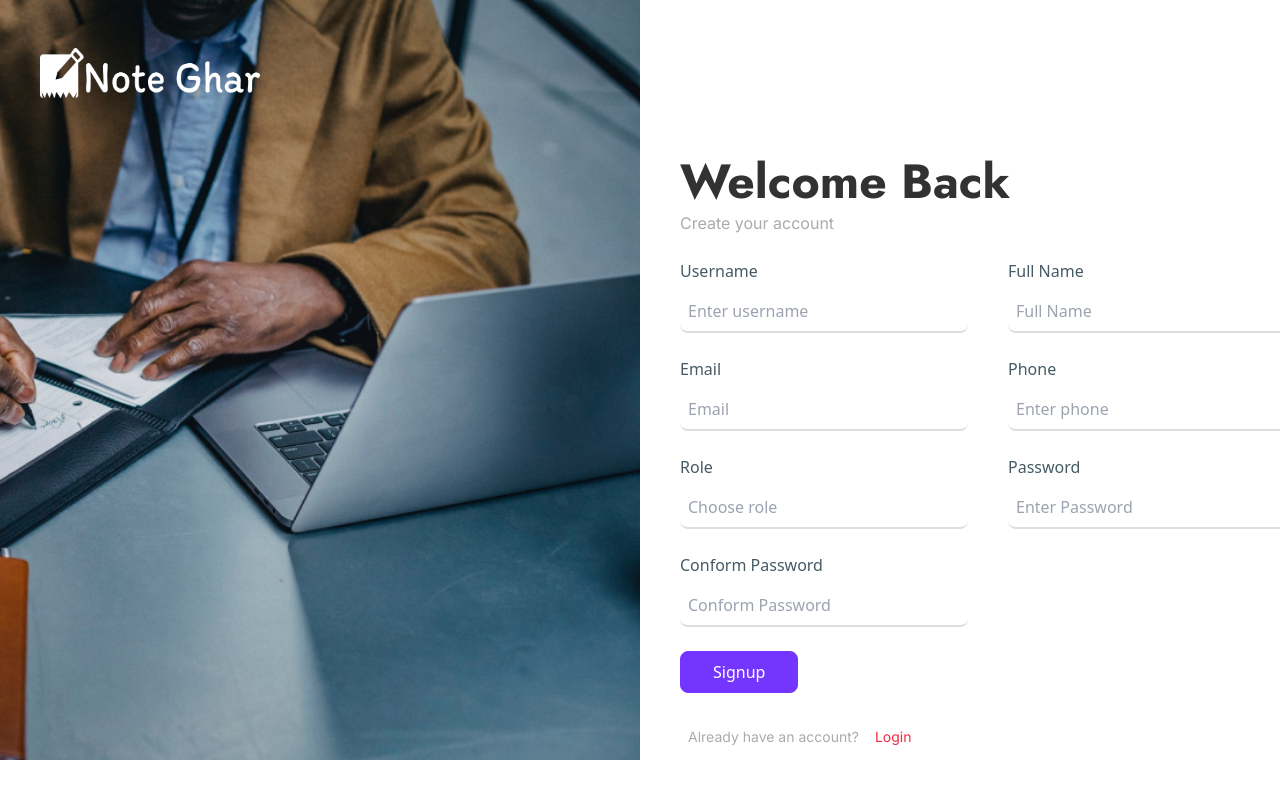
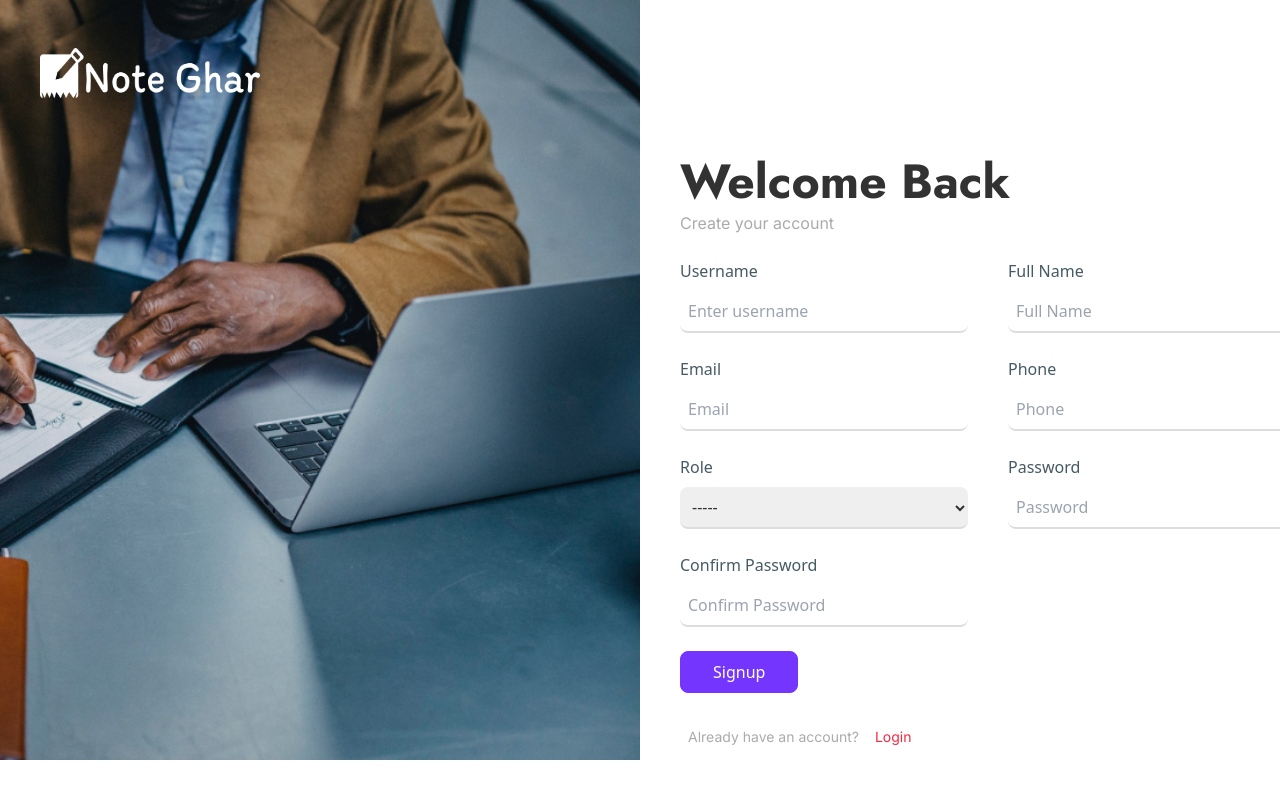
Before and after one commit to ujjwol75/Note-Management-System, a Next.js app: page /Signup in a window 1280 px wide. Built offline with nearby package versions, Linux system fonts and the light colour scheme.

Commit message:
Reusable formik components

```diff
--- /dev/null
+++ b/src/components/formikComponent/CustomeDropdown.tsx
@@ -0,0 +1,35 @@
+import React from "react";
+import { Field, ErrorMessage } from "formik";
+
+type Props = {
+    options: any,
+    name: any,
+    label: any
+};
+
+const CustomeDropdown = (props: Props) => {
+    const {options, name, label} = props;
+  return (
+    <div>
+      <h2 className="text-md text-[#455A64] mb-2 text-Inter font-medium">
+        {label}
+      </h2>
+      <label>
+        <Field
+          name={name}
+          as="select"
+          className="outline-none border-b-2 border-tgray p-2 rounded-lg w-48 sm:w-60 md:w-72"
+        >
+          {options.map((item: any) => (
+            <option className="text-black" key={item.id} value={item.name}>
+              {item.name}
+            </option>
+          ))}
+        </Field>
+
+        <ErrorMessage name={name} component="div" />
+      </label>
+    </div>
+  );
+};
+export default CustomeDropdown;
--- /dev/null
+++ b/src/components/formikComponent/CustomeField.tsx
@@ -0,0 +1,31 @@
+import React from "react";
+import { Field, ErrorMessage } from "formik";
+
+type Props = {
+  label: any;
+  fieldname: any;
+  type: any;
+  name: any;
+};
+
+const CustomeField = (props: Props) => {
+  const { label, fieldname, type, name } = props;
+  return (
+    <div>
+      <h2 className="text-md text-[#455A64] mb-2 text-Inter font-medium">
+        {label}
+      </h2>
+      <label>
+        <Field
+          className="outline-none border-b-2 border-tgray p-2 rounded-lg w-48 sm:w-60 md:w-72"
+          placeholder={fieldname}
+          type={type}
+          name={name}
+        />
+
+        <ErrorMessage name={name} component="div" />
+      </label>
+    </div>
+  );
+};
+export default CustomeField;
--- a/src/components/signup/Signupcomponent.tsx
+++ b/src/components/signup/Signupcomponent.tsx
@@ -3,11 +3,19 @@ import Image from "next/image";
 import Link from "next/link";
 import { Formik, Form, Field, ErrorMessage } from "formik";
 import * as Yup from "yup";
+import CustomeField from "../formikComponent/CustomeField";
+import CustomeDropdown from "../formikComponent/CustomeDropdown";
 
 type Props = {
   signUpHandler: any;
   message: any;
 };
+
+const options = [
+  { id: 0, name: "-----" },
+  { id: 1, name: "Teacher" },
+  { id: 2, name: "Student" },
+];
 
 const signupFormInitalValue = {
   username: "",
@@ -26,7 +34,11 @@ const formValidation = Yup.object().shape({
     .required("Password is Required"),
   email: Yup.string().email("Invalid email").required("Email is required"),
   username: Yup.string().required("Username is required!"),
-  confirm_password: Yup.string().required("Confirm password is required!"),
+  confirm_password: Yup.string()
+    .oneOf([Yup.ref("password"), ""], "Password must match")
+    .required("Required"),
+  phone: Yup.string().required("Phone number required!"),
+  role: Yup.string().required("Must select one option!"),
 });
 
 const Signupcomponent = (props: Props) => {
@@ -87,118 +99,57 @@ const Signupcomponent = (props: Props) => {
                   </p>
                 </div>
                 <div className="flex space-x-10 mt-9">
-                  <div>
-                    <h2 className="text-md text-[#455A64] mb-2 text-Inter font-medium">
-                      Username
-                    </h2>
-                    <label>
-                      <Field
-                        className="outline-none border-b-2 border-tgray p-2 rounded-lg w-48 sm:w-60 md:w-72"
-                        placeholder="Enter username"
-                        type="text"
-                        name="username"
-                      />
-
-                      <ErrorMessage name="username" component="div" />
-                    </label>
-                  </div>
-                  <div>
-                    <h2 className="text-md text-[#455A64] mb-2 text-Inter font-medium">
-                      Full Name
-                    </h2>
-
-                    <label>
-                      <Field
-                        className="outline-none border-b-2 border-tgray p-2 rounded-lg w-48 sm:w-60 md:w-72"
-                        placeholder="Full Name"
-                        type="text"
-                        name="full_name"
-                      />
-                      <ErrorMessage name="full_name" component="div" />
-                    </label>
-                  </div>
+                  {/* Field for username */}
+                  <CustomeField
+                    label={"Username"}
+                    name={"username"}
+                    type={"text"}
+                    fieldname={"Enter username"}
+                  />
+                  {/* Field for full name */}
+                  <CustomeField
+                    label={"Full Name"}
+                    name={"full_name"}
+                    type={"text"}
+                    fieldname={"Full Name"}
+                  />
                 </div>
                 <div className="flex space-x-10 mt-9">
-                  <div>
-                    <h2 className="text-md text-[#455A64] mb-2 text-Inter font-medium">
-                      Email
-                    </h2>
-                    <label>
-                      <Field
-                        className="outline-none border-b-2 border-tgray p-2 rounded-lg w-48 sm:w-60 md:w-72"
-                        placeholder="Email"
-                        type="text"
-                        name="email"
-                      />
-                      <ErrorMessage name="email" component="div" />
-                    </label>
-                  </div>
-
-                  <div>
-                    <h2 className="text-md text-[#455A64] mb-2 text-Inter font-medium">
-                      Phone
-                    </h2>
-
-                    <label>
-                      <Field
-                        className="outline-none border-b-2 border-tgray p-2 rounded-lg w-48 sm:w-60 md:w-72"
-                        placeholder="Enter phone"
-                        type="number"
-                        name="phone"
-                      />
-                      {errors.phone && touched.phone && (
-                        <div>{errors.phone}</div>
-                      )}
-                      {/* <ErrorMessage name="phone" component="div" /> */}
-                    </label>
-                  </div>
+                  <CustomeField
+                    label={"Email"}
+                    name={"email"}
+                    type={"text"}
+                    fieldname={"Email"}
+                  />
+                  <CustomeField
+                    label={"Phone"}
+                    name={"phone"}
+                    type={"number"}
+                    fieldname={"Phone"}
+                  />
                 </div>
                 <div className="flex space-x-10 mt-9">
-                  <div>
-                    <h2 className="text-md text-[#455A64] mb-2 text-Inter font-medium">
-                      Role
-                    </h2>
+                  {/* Custome dropdown menu */}
+                  <CustomeDropdown
+                    name={"role"}
+                    options={options}
+                    label={"Role"}
+                  />
 
-                    <label>
-                      <Field
-                        className="outline-none border-b-2 border-tgray p-2 rounded-lg w-48 sm:w-60 md:w-72"
-                        placeholder="Choose role"
-                        type="text"
-                        name="role"
-                      />
-                      <ErrorMessage name="role" component="div" />
-                    </label>
-                  </div>
-                  <div>
-                    <h2 className="text-md text-[#455A64] mb-2 text-Inter font-medium">
-                      Password
-                    </h2>
-
-                    <label>
-                      <Field
-                        className="outline-none border-b-2 border-tgray p-2 rounded-lg w-48 sm:w-60 md:w-72"
-                        placeholder="Enter Password"
-                        type="password"
-                        name="password"
-                      />
-                      <ErrorMessage name="password" component="div" />
-                    </label>
-                  </div>
+                  <CustomeField
+                    label={"Password"}
+                    name={"password"}
+                    type={"password"}
+                    fieldname={"Password"}
+                  />
                 </div>
                 <div>
-                  <h2 className="text-md text-[#455A64] mb-2 text-Inter font-medium">
-                    Conform Password
-                  </h2>
-
-                  <label>
-                    <Field
-                      className="outline-none border-b-2 border-tgray p-2 rounded-lg w-48 sm:w-60 md:w-72"
-                      placeholder="Conform Password"
-                      type="password"
-                      name="confirm_password"
-                    />
-                    <ErrorMessage name="confirm_password" component="div" />
-                  </label>
+                  <CustomeField
+                    label={"Confirm Password"}
+                    name={"confirm_password"}
+                    type={"password"}
+                    fieldname={"Confirm Password"}
+                  />
                 </div>
 
                 <div>
--- a/src/pages/Signup/index.tsx
+++ b/src/pages/Signup/index.tsx
@@ -10,40 +10,24 @@ export default function Signup() {
   const [message, setMessage] = useState("");
   const router = useRouter();
 
-  const signUpHandler = async (data: any, props:any) => {
+  const signUpHandler = async (data: any, props: any) => {
     const url = APIS.REGISTER;
     console.log(url, "url");
     const formData = data;
-    console.log(formData, "formData");
+    console.log(formData)
     const requestMethod = "POST";
     const response = await postApiData({ url, formData, requestMethod });
     console.log("response", response);
     if (response.status === 200 || response.status === 201) {
       router.push("/Signin");
-      toast.success("Login Success", {
-        position: "top-center",
-        autoClose: 5000,
-        hideProgressBar: false,
-        closeOnClick: true,
-        pauseOnHover: true,
-        draggable: true,
-        progress: undefined,
-      })
+      toast.success("Login Success");
     } else {
-      toast.error(response?.data.detail, {
-        position: "top-center",
-        autoClose: 5000,
-        hideProgressBar: false,
-        closeOnClick: true,
-        pauseOnHover: true,
-        draggable: true,
-        progress: undefined,
-      })
+      toast.error(response?.data.detail);
     }
   };
   return (
     <>
-     <ToastContainer />
+      <ToastContainer />
       <Signupcomponent signUpHandler={signUpHandler} message={message} />
     </>
   );
```
